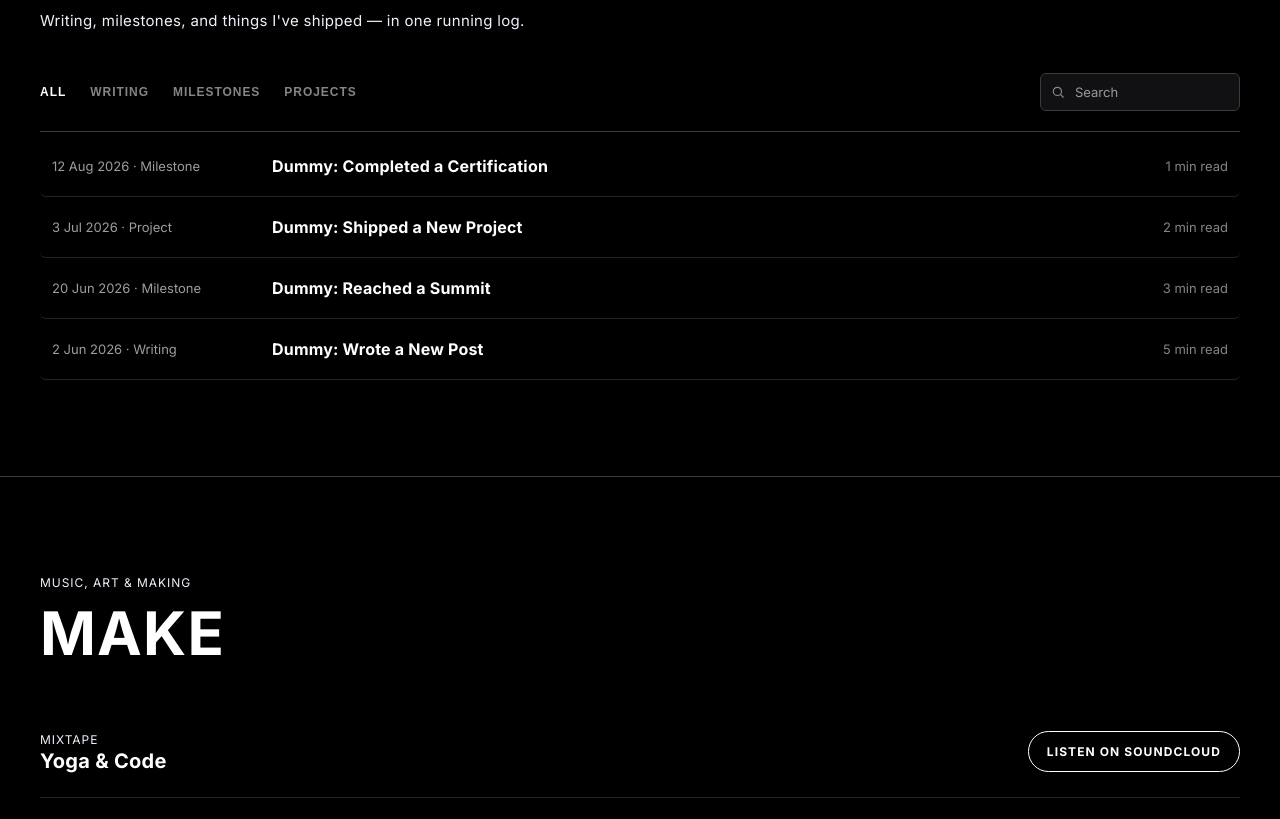
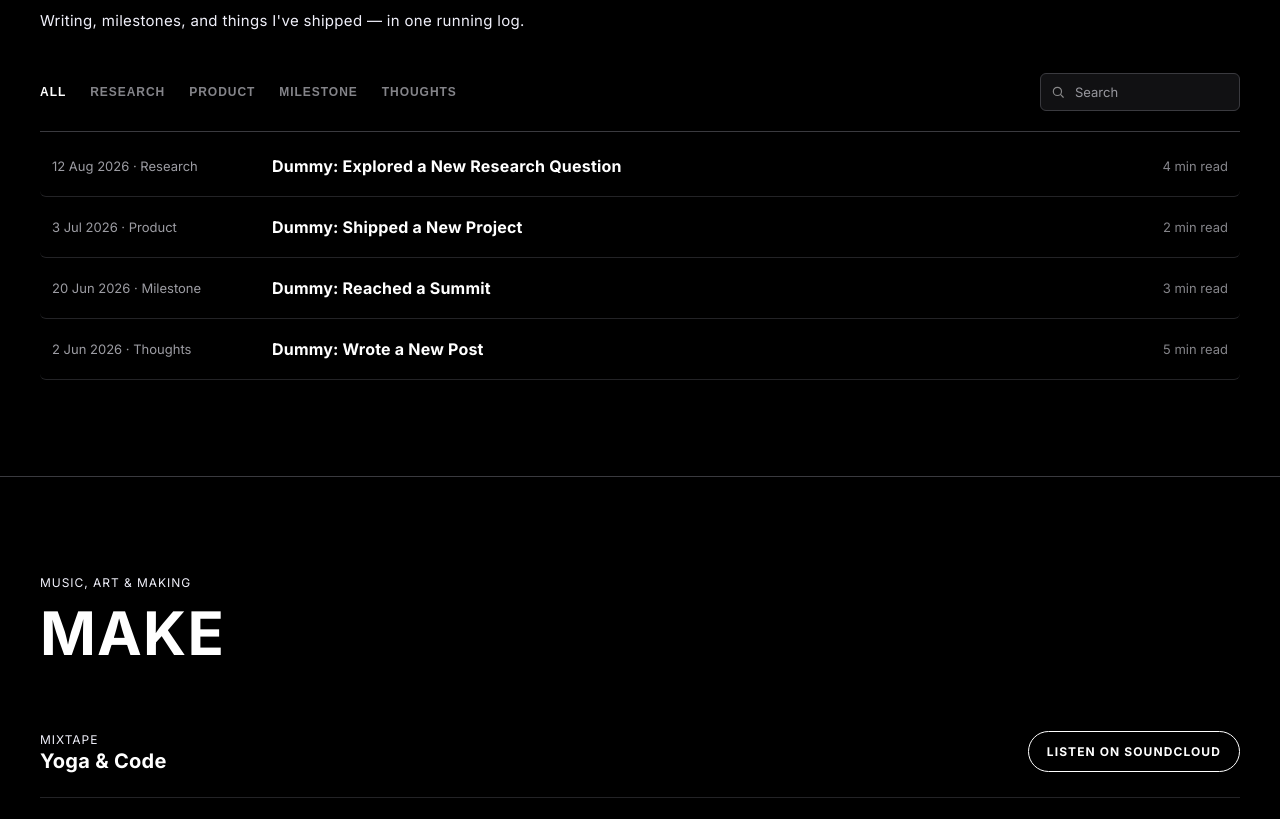
Before and after one commit to fitzsimonsb/brian-fitzsimons-beta, a plain HTML site: page index.html in a window 1280 px wide. Shown: the part 3658-4477 px from the top of the page. Drawn offline with Linux system fonts and the light colour scheme; no server answers.

Commit message:
update Journal categories to Research/Product/Milestone/Thoughts

```diff
--- a/index.html
+++ b/index.html
@@ -842,9 +842,10 @@
     <div class="journal-toolbar">
       <div class="journal-filters" id="journal-filters">
         <button class="journal-filter is-active" data-filter="all" type="button">All</button>
-        <button class="journal-filter" data-filter="writing" type="button">Writing</button>
-        <button class="journal-filter" data-filter="milestone" type="button">Milestones</button>
-        <button class="journal-filter" data-filter="project" type="button">Projects</button>
+        <button class="journal-filter" data-filter="research" type="button">Research</button>
+        <button class="journal-filter" data-filter="product" type="button">Product</button>
+        <button class="journal-filter" data-filter="milestone" type="button">Milestone</button>
+        <button class="journal-filter" data-filter="thoughts" type="button">Thoughts</button>
       </div>
       <div class="journal-search">
         <svg width="14" height="14" viewBox="0 0 24 24" fill="none" stroke="currentColor" stroke-width="2" stroke-linecap="round"><circle cx="11" cy="11" r="7"></circle><line x1="21" y1="21" x2="16.65" y2="16.65"></line></svg>
@@ -856,22 +857,22 @@
 
       <!-- DUMMY entries below — placeholder content to preview the layout. Swap or delete
            before this goes live for real; each is clearly marked "Dummy" for that reason. -->
-      <div class="journal-row" data-category="milestone" role="button" tabindex="0" aria-expanded="false">
-        <div class="journal-row-meta">12 Aug 2026 · Milestone</div>
-        <div class="journal-row-title">Dummy: Completed a Certification</div>
-        <div class="journal-row-time">1 min read</div>
+      <div class="journal-row" data-category="research" role="button" tabindex="0" aria-expanded="false">
+        <div class="journal-row-meta">12 Aug 2026 · Research</div>
+        <div class="journal-row-title">Dummy: Explored a New Research Question</div>
+        <div class="journal-row-time">4 min read</div>
       </div>
       <div class="journal-detail">
-        <p class="body-md">Placeholder entry — replace with a real update, e.g. finishing a course or certification and what it means for the work ahead.</p>
-      </div>
-
-      <div class="journal-row" data-category="project" role="button" tabindex="0" aria-expanded="false">
-        <div class="journal-row-meta">3 Jul 2026 · Project</div>
+        <p class="body-md">Placeholder entry — replace with real research: a question you dug into, what you found, and what it changes.</p>
+      </div>
+
+      <div class="journal-row" data-category="product" role="button" tabindex="0" aria-expanded="false">
+        <div class="journal-row-meta">3 Jul 2026 · Product</div>
         <div class="journal-row-title">Dummy: Shipped a New Project</div>
         <div class="journal-row-time">2 min read</div>
       </div>
       <div class="journal-detail">
-        <p class="body-md">Placeholder entry — replace with a real project update, what it does, and a link once it's live.</p>
+        <p class="body-md">Placeholder entry — replace with a real product update, what it does, and a link once it's live.</p>
       </div>
 
       <div class="journal-row" data-category="milestone" role="button" tabindex="0" aria-expanded="false">
@@ -883,8 +884,8 @@
         <p class="body-md">Placeholder entry — replace with a real milestone, e.g. a climb, a race, or another personal goal reached.</p>
       </div>
 
-      <div class="journal-row" data-category="writing" role="button" tabindex="0" aria-expanded="false">
-        <div class="journal-row-meta">2 Jun 2026 · Writing</div>
+      <div class="journal-row" data-category="thoughts" role="button" tabindex="0" aria-expanded="false">
+        <div class="journal-row-meta">2 Jun 2026 · Thoughts</div>
         <div class="journal-row-title">Dummy: Wrote a New Post</div>
         <div class="journal-row-time">5 min read</div>
       </div>
```
